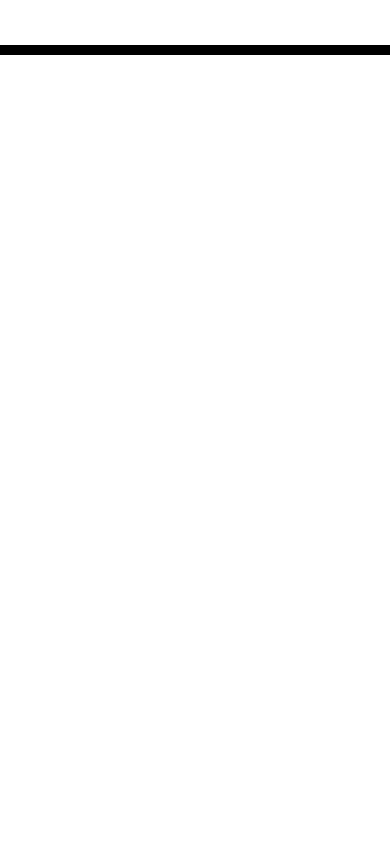
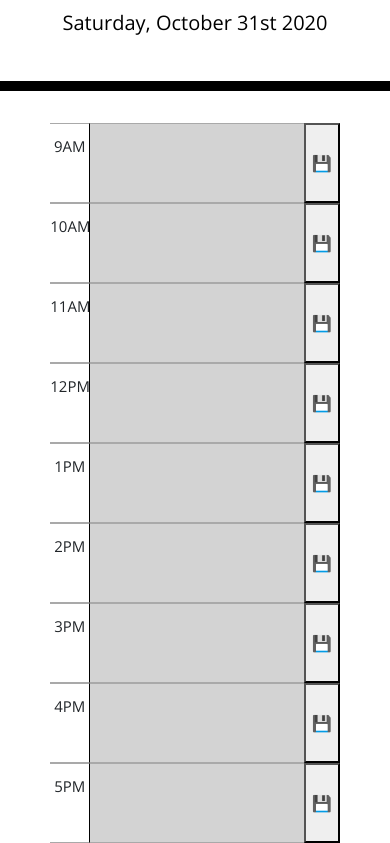
Before and after one commit to Kar3n33/Work-Day-Scheduler, a plain HTML site: page index.html in a window 390 px wide. Shown: the part 256-1099 px from the top of the page. Before the commit the page ends 844 px from the top, so only its background shows below. Drawn offline with nearby package versions, Linux system fonts and the light colour scheme.

Commit message:
updating pages to make interactive website

```diff
--- a/index.html
+++ b/index.html
@@ -4,6 +4,7 @@
     <meta charset="UTF-8" />
     <meta name="viewport" content="width=device-width, initial-scale=1.0" />
     <meta http-equiv="X-UA-Compatible" content="ie=edge" />
+
     <link
       rel="stylesheet"
       href="https://stackpath.bootstrapcdn.com/bootstrap/4.3.1/css/bootstrap.min.css"
@@ -19,6 +20,8 @@
       rel="stylesheet"
     />
     <link rel="stylesheet" href="style.css" />
+
+
     <title>Work Day Scheduler</title>
   </head>
 
@@ -29,10 +32,76 @@
       <p id="currentDay" class="lead"></p>
     </header>
     <div class="container">
+
       <!-- Timeblocks go here -->
+      <div class="container">
+        <div class="row">
+           <div class="time-block">9AM</div>
+           <textarea id="note9" class= "description"></textarea>
+           <button id ="saveNote9" class="saveBtn saveBtn:Hover">&#128190;</button>
+        </div>
+     </div>
+     <div class="container">
+        <div class="row">
+           <div class="time-block">10AM</div>
+           <textarea id="note10" class= "description"></textarea>
+           <button id ="saveNote10" class="saveBtn saveBtn:Hover">&#128190;</button>
+        </div>
+     </div>
+     <div class="container">
+        <div class="row">
+           <div class="time-block">11AM</div>
+           <textarea id="note11" class= "description"></textarea>
+           <button id ="saveNote11" class="saveBtn saveBtn:Hover">&#128190;</button>
+        </div>
+     </div>
+     <div class="container">
+        <div class="row">
+           <div class="time-block">12PM</div>
+           <textarea id="note12" class= "description"></textarea>
+           <button id ="saveNote12" class="saveBtn saveBtn:Hover">&#128190;</button>
+        </div>
+     </div>
+     <div class="container">
+        <div class="row">
+           <div class="time-block">1PM</div>
+           <textarea id="note1" class= "description"></textarea>
+           <button id ="saveNote1" class="saveBtn saveBtn:Hover">&#128190;</button>
+        </div>
+     </div>
+     <div class="container">
+        <div class="row">
+           <div class="time-block">2PM</div>
+           <textarea id="note2" class= "description"></textarea>
+           <button id ="saveNote2" class="saveBtn saveBtn:Hover">&#128190;</button>
+        </div>
+     </div>
+     <div class="container">
+        <div class="row">
+           <div class="time-block">3PM</div>
+           <textarea id="note3" class= "description"></textarea>
+           <button id ="saveNote3" class="saveBtn saveBtn:Hover">&#128190;</button>
+        </div>
+     </div>
+     <div class="container">
+        <div class="row">
+           <div class="time-block">4PM</div>
+           <textarea id="note4" class= "description"></textarea>
+           <button id ="saveNote4" class="saveBtn saveBtn:Hover">&#128190;</button>
+        </div>
+     </div>
+     <div class="container">
+        <div class="row">
+           <div class="time-block">5PM</div>
+           <textarea id="note5" class= "description"></textarea>
+           <button id ="saveNote5" class="saveBtn saveBtn:Hover">&#128190;</button>
+        </div>
+     </div>
     </div>
+
 
     <script src="https://code.jquery.com/jquery-3.4.1.min.js"></script>
     <script src="https://cdnjs.cloudflare.com/ajax/libs/moment.js/2.24.0/moment.min.js"></script>
+    <script src="script.js"></script>
   </body>
 </html>
--- a/script.js
+++ b/script.js
@@ -0,0 +1,183 @@
+$(document).ready(function() {
+    var dateParagraph = $("#currentDay");
+    var todayDate = moment().format('dddd, MMMM Do YYYY');
+    dateParagraph.text(todayDate);
+    });
+
+
+    //9am
+    //Hourly text area
+    var input_textarea9 = document.querySelector('#note9');
+    var save_button9 = document.querySelector('#saveNote9')
+    input_textarea9.value = localStorage.getItem('content9');
+    //Save button to save text area
+    saveNote9.addEventListener('click', updateOutput9);
+    //Save content in text area to local storage
+    function updateOutput9() {
+        localStorage.setItem('content9', input_textarea9.value);
+    };
+
+    //10am
+    var input_textarea10 = document.querySelector('#note10');
+    var save_button10 = document.querySelector('#saveNote10');
+    input_textarea10.value = localStorage.getItem('content10');
+    saveNote10.addEventListener('click', updateOutput10);
+    function updateOutput10() {
+        localStorage.setItem('content10', input_textarea10.value);
+    };
+
+    //11am
+    var input_textarea11 = document.querySelector('#note11');
+    var save_button3 = document.querySelector('#saveNote11');
+    input_textarea11.value = localStorage.getItem('content11');
+    saveNote11.addEventListener('click', updateOutput11);
+    function updateOutput11() {
+        localStorage.setItem('content11', input_textarea11.value);
+    };
+
+    //12pm
+    var input_textarea12 = document.querySelector('#note12');
+    var save_button12 = document.querySelector('#saveNote12');
+    input_textarea12.value = localStorage.getItem('content12');
+    saveNote12.addEventListener('click', updateOutput12);
+    function updateOutput12() {
+        localStorage.setItem('content12', input_textarea12.value);
+    };
+
+    //1pm
+    var input_textarea1 = document.querySelector('#note1');
+    var save_button1 = document.querySelector('#saveNote1');
+    input_textarea1.value = localStorage.getItem('content1');
+    saveNote1.addEventListener('click', updateOutput1);
+    function updateOutput1() {
+        localStorage.setItem('content1', input_textarea1.value);
+    };
+
+    //2pm
+    var input_textarea2 = document.querySelector('#note2');
+    var save_button6 = document.querySelector('#saveNote2');
+    input_textarea2.value = localStorage.getItem('content2');
+    saveNote2.addEventListener('click', updateOutput2);
+    function updateOutput2() {
+        localStorage.setItem('content2', input_textarea2.value);
+    };
+
+    //3pm
+    var input_textarea3 = document.querySelector('#note3');
+    var save_button3 = document.querySelector('#saveNote3');
+    input_textarea3.value = localStorage.getItem('content3');
+    saveNote3.addEventListener('click', updateOutput3);
+    function updateOutput3() {
+        localStorage.setItem('content3', input_textarea3.value);
+    };
+
+    //4pm
+    var input_textarea4 = document.querySelector('#note4');
+    var save_button4 = document.querySelector('#saveNote4');
+    input_textarea4.value = localStorage.getItem('content4');
+    saveNote4.addEventListener('click', updateOutput4);
+    function updateOutput4() {
+        localStorage.setItem('content4', input_textarea4.value);
+    };
+
+    //5pm
+    var input_textarea5 = document.querySelector('#note5');
+    var save_button5 = document.querySelector('#saveNote5');
+    input_textarea5.value = localStorage.getItem('content5');
+    saveNote5.addEventListener('click', updateOutput5);
+    function updateOutput5() {
+        localStorage.setItem('content5', input_textarea5.value);
+    };
+
+    //Color coding time slots to change when current time changes
+    var now= new Date().getHours();
+
+    if (now > 9) {
+        $("#note9").addClass("past");
+        }
+        else if (now >= 9 && now < 10) {
+            $("#note9").addClass("present");
+        }
+        else if (now < 9) {
+            $("#note9").addClass("future");
+        }
+
+    if (now > 10) {
+        $("#note10").addClass("past");
+        }
+        else if (now >= 10 && now < 11) {
+            $("#note10").addClass("present");
+        }
+        else if (now < 10) {
+            $("#note10").addClass("future");
+        }
+
+    if (now > 11) {
+        $("#note11").addClass("past");
+        }
+        else if (now >= 11 && now < 12) {
+            $("#note11").addClass("present");
+        }
+        else if (now < 11) {
+            $("#note11").addClass("future");
+        }
+
+    if (now > 12) {
+        $("#note12").addClass("past");
+        }
+        else if (now >= 12 && now < 13) {
+            $("#note12").addClass("present");
+        }
+        else if (now < 12) {
+            $("#note12").addClass("future");
+        }
+
+    if (now > 13) {
+        $("#note1").addClass("past");
+        }
+        else if (now >= 13 && now < 14) {
+            $("#note1").addClass("present");
+        }
+        else if (now < 13) {
+            $("#note1").addClass("future");
+        }
+
+    if (now > 14) {
+        $("#note2").addClass("past");
+        }
+        else if (now >= 14 && now < 15) {
+            $("#note2").addClass("present");
+        }
+        else if (now < 14) {
+            $("#note2").addClass("future");
+        }
+
+    if (now > 15) {
+        $("#note3").addClass("past");
+        }
+        else if (now >= 15 && now < 16) {
+            $("#note3").addClass("present");
+        }
+        else if (now < 15) {
+            $("#note3").addClass("future");
+        }
+
+    if (now > 16) {
+        $("#note4").addClass("past");
+        }
+        else if (now >= 16 && now < 17) {
+            $("#note4").addClass("present");
+        }
+        else if (now < 16) {
+            $("#note4").addClass("future");
+        }
+
+    if (now > 17) {
+        $("#note5").addClass("past");
+        }
+        else if (now >= 17 && now < 18) {
+            $("#note5").addClass("present");
+        }
+        else if (now < 17) {
+            $("#note5").addClass("future");
+        }
--- a/style.css
+++ b/style.css
@@ -1,18 +1,3 @@
-body {
-    font-family: 'Open Sans', sans-serif;
-    font-size: 16px;
-    line-height: 1;
-  }
-
-  textarea{
-    background: transparent;
-    border: none;
-    resize: none;
-    color: #000000;
-    border-left: 1px solid black;
-    padding: 10px;
-  }
-
 .jumbotron {
   text-align: center;
   background-color: transparent;
@@ -21,19 +6,48 @@ body {
   border-bottom: 10px solid black;
 }
 
+body {
+  font-family: 'Open Sans', sans-serif;
+  font-size: 16px;
+  line-height: 1;
+}
+
+.container {
+  float: center;
+  width: 100%;
+  height: 100%;
+}
+
+.row {
+  white-space: pre-wrap;
+  height: 80px;
+  justify-content: center;
+}
+
 .description{
   white-space: pre-wrap;
 }
 
 .time-block{
   text-align: center;
-    border-radius: 15px;
+  border-top: 1px solid darkgray;
+  border-bottom: 1px solid darkgray;
+  padding-top: 15px;
+  font-size: 20px;
+  width:10vw;
 }
 
-  .row {
-    white-space: pre-wrap;
-    height: 80px;
-    border-top: 1px solid white;;
+textarea {
+  background: transparent;
+  border: none;
+  resize: none;
+  color: #000000;
+  font-weight: bold;
+  border-left: 1px solid black;
+  border-top: 1px solid darkgray;
+  border-bottom: 1px solid darkgray;
+  padding: 10px;
+  width: 55vw;
 }
 
 .hour {
@@ -57,15 +71,10 @@ body {
   color: white;
 }
 
-  .saveBtn {
-    border-left: 1px solid black;
-    border-top-right-radius: 15px;
-    border-bottom-right-radius: 15px;
-    background-color: #06AED5;
-    color: white;
+@media (max-width: 640px) {
+.time-block {
+ font-size: 15px;
+ width: 10vw;
 }
 
-  .saveBtn i:hover {
-    font-size: 20px;
-    transition: all .3s ease-in-out;
 }
```
Lines whose indentation alone changed are shown as unchanged.
